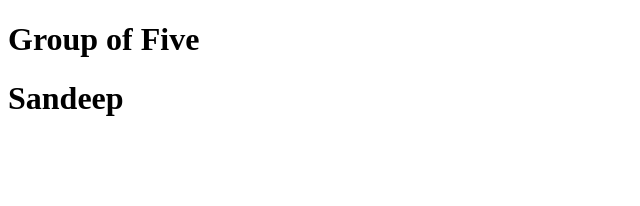
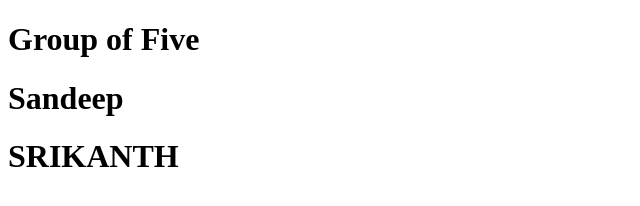
Before and after one commit to vinod579/Group-of-5, a plain HTML site: page index.html in a window 1280 px wide. Shown: the whole page, without its empty margins (0-640 px from the left). Drawn offline with Linux system fonts and the light colour scheme.

Commit message:
version3

```diff
--- a/index.html
+++ b/index.html
@@ -8,5 +8,7 @@
 <body>
     <h1>Group of Five</h1>
     <h1>Sandeep</h1>
+    <h1>SRIKANTH</h1>
+
 </body>
 </html>
```
